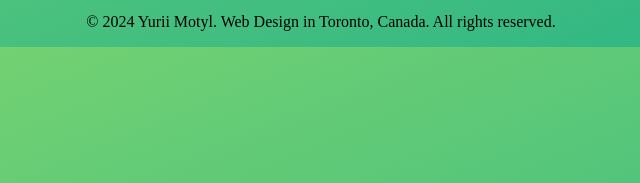
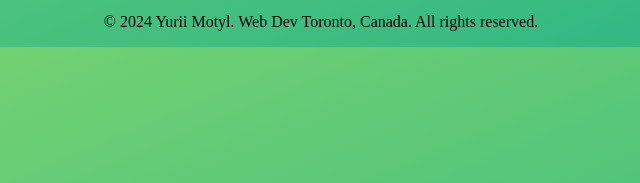
Before and after one commit to George-u/my-to-do-list, a plain HTML site: page index.html in a window 1280 px wide. Shown: the part 491-674 px from the top of the page, 319-959 px from the left. Drawn offline with Linux system fonts and the light colour scheme.

```diff
--- a/index.html
+++ b/index.html
@@ -27,8 +27,7 @@
 
     <footer>
       <p class="footer-text">
-        &copy; 2024 Yurii Motyl. Web Design in Toronto, Canada. All rights
-        reserved.
+        &copy; 2024 Yurii Motyl. Web Dev Toronto, Canada. All rights reserved.
       </p>
     </footer>
   </body>
```
